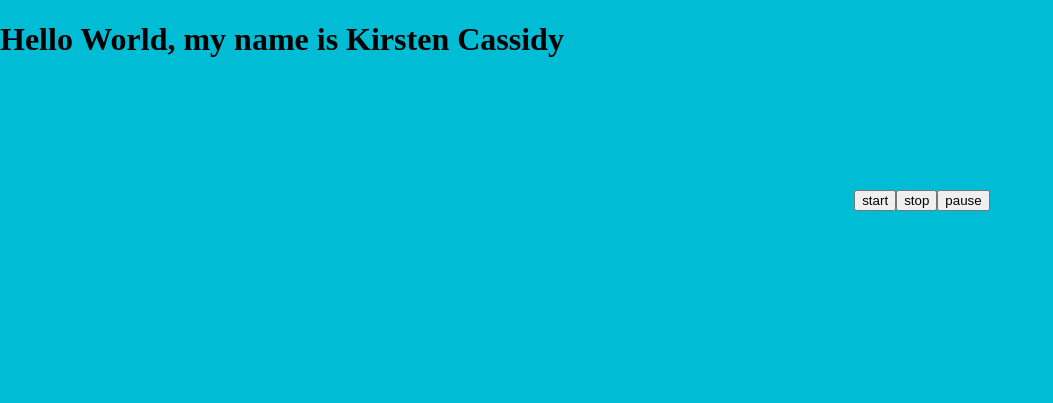
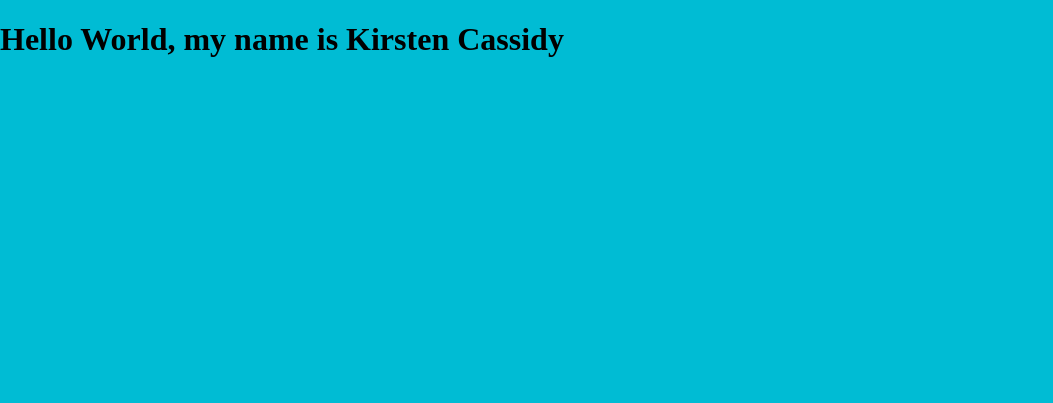
Before and after one commit to mantismamita/Capstone, a plain HTML site: page app/index.html in a window 1280 px wide. Shown: the whole page, without its empty margins (0-1053 px from the left). Drawn offline with Linux system fonts and the light colour scheme.

Commit message:
breaks html

```diff
--- a/app/index.html
+++ b/app/index.html
@@ -9,6 +9,6 @@
 <body>
   <h1>Hello World, my name is Kirsten Cassidy</h1>
   <div id="app"></div>
-  <script src="assets/app.js"></script>
-
+  <script src="assets/app.js">
+</body>
 </html>
```
